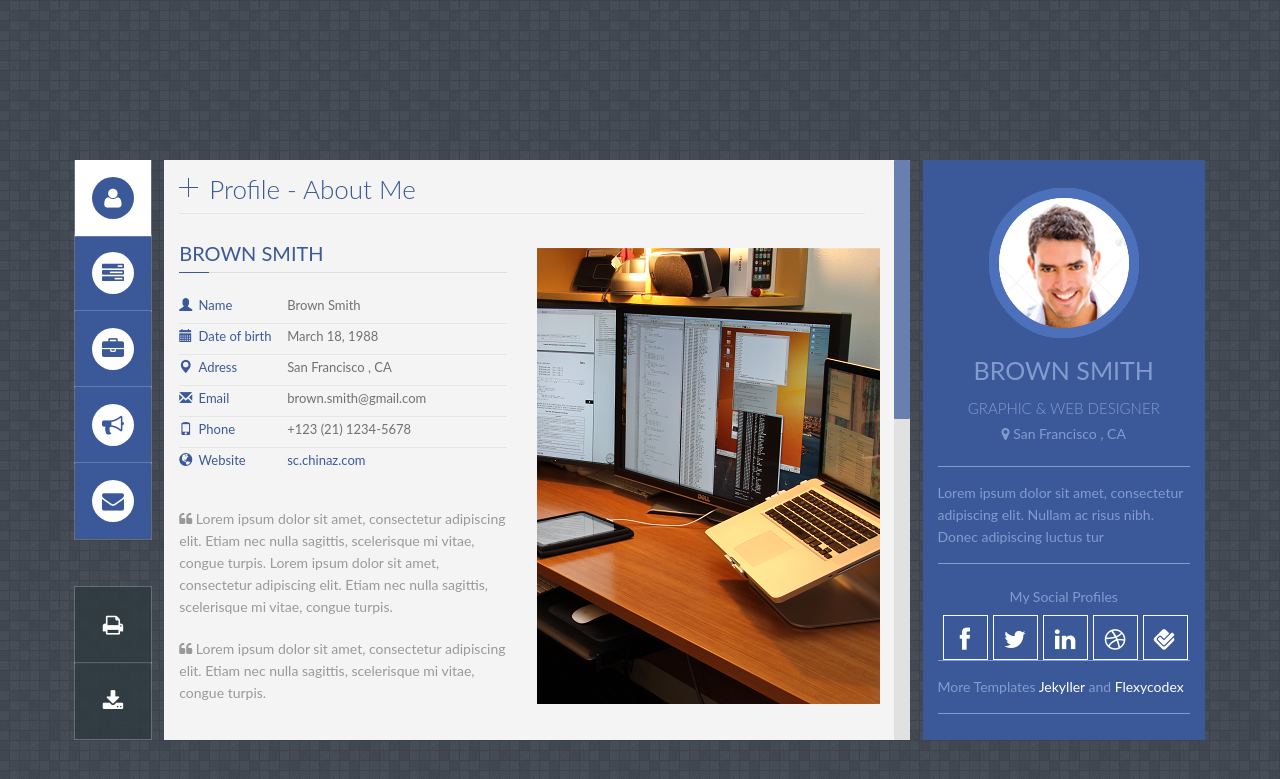
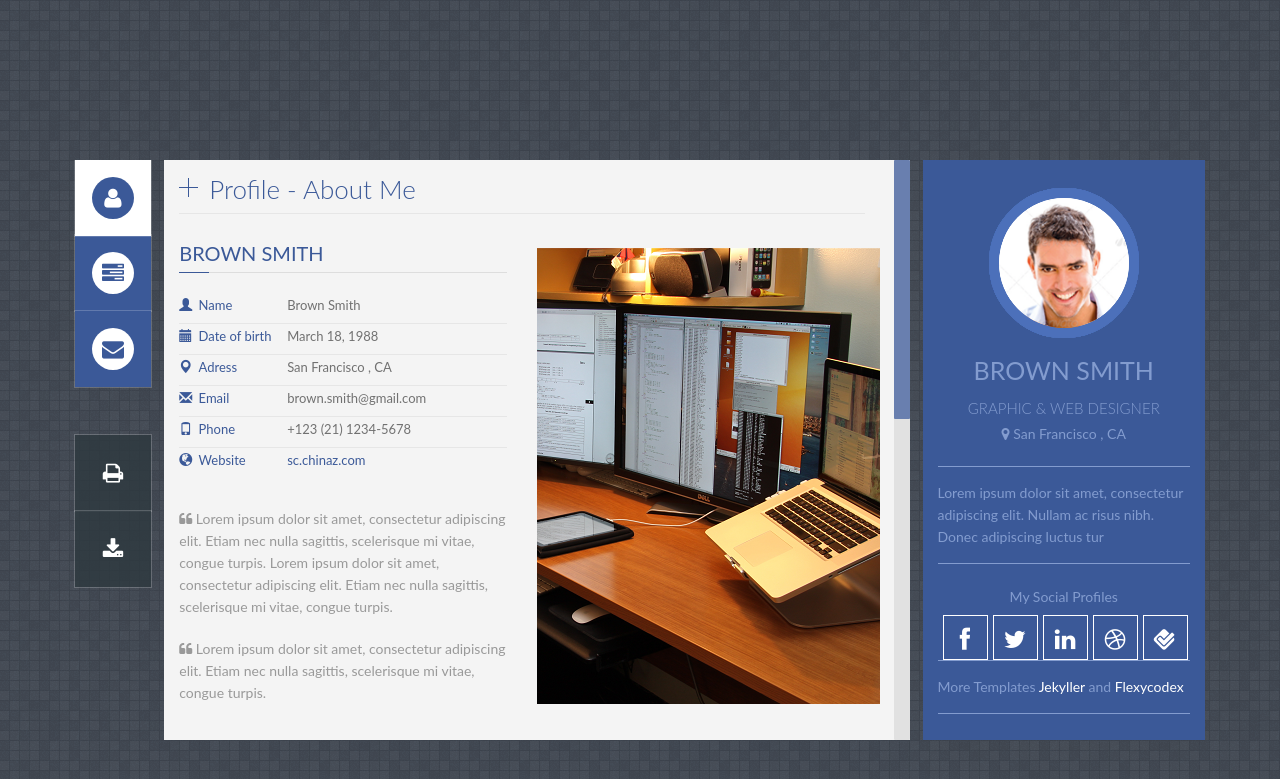
Before and after one commit to jekyller/PanelCV, a Jekyll site: the page built from index.html, in a window 1280 px wide. Shown: the top 779 px of the page. Built offline with Jekyll 4.4.1, drawn with Linux system fonts in a browser that asks for light colours; some web fonts are replaced.

Commit message:
Update index.html

```diff
--- a/index.html
+++ b/index.html
@@ -126,16 +126,6 @@
         <li class="tabs-resume hi-icon-wrap hi-icon-effect-5 hi-icon-effect-5a" data-tab-name="resume">
             <span class="tite-list">resume</span>
             <i class="fa fa-tasks icon_menu"></i>
-        </li>
-
-        <li class="tabs-portfolio hi-icon-wrap hi-icon-effect-5 hi-icon-effect-5a" data-tab-name="portfolio">
-            <span class="tite-list">portfolio</span>
-            <i class="fa fa-briefcase icon_menu"></i>
-        </li>
-
-        <li class="tabs-blog hi-icon-wrap hi-icon-effect-5 hi-icon-effect-5a" data-tab-name="blog">
-            <span class="tite-list">blog</span>
-            <i class="fa fa-bullhorn icon_menu"></i>
         </li>
 
         <li class="tabs-contact hi-icon-wrap hi-icon-effect-5 hi-icon-effect-5a" data-tab-name="contact" style="margin-bottom: 48px !important;">
```
